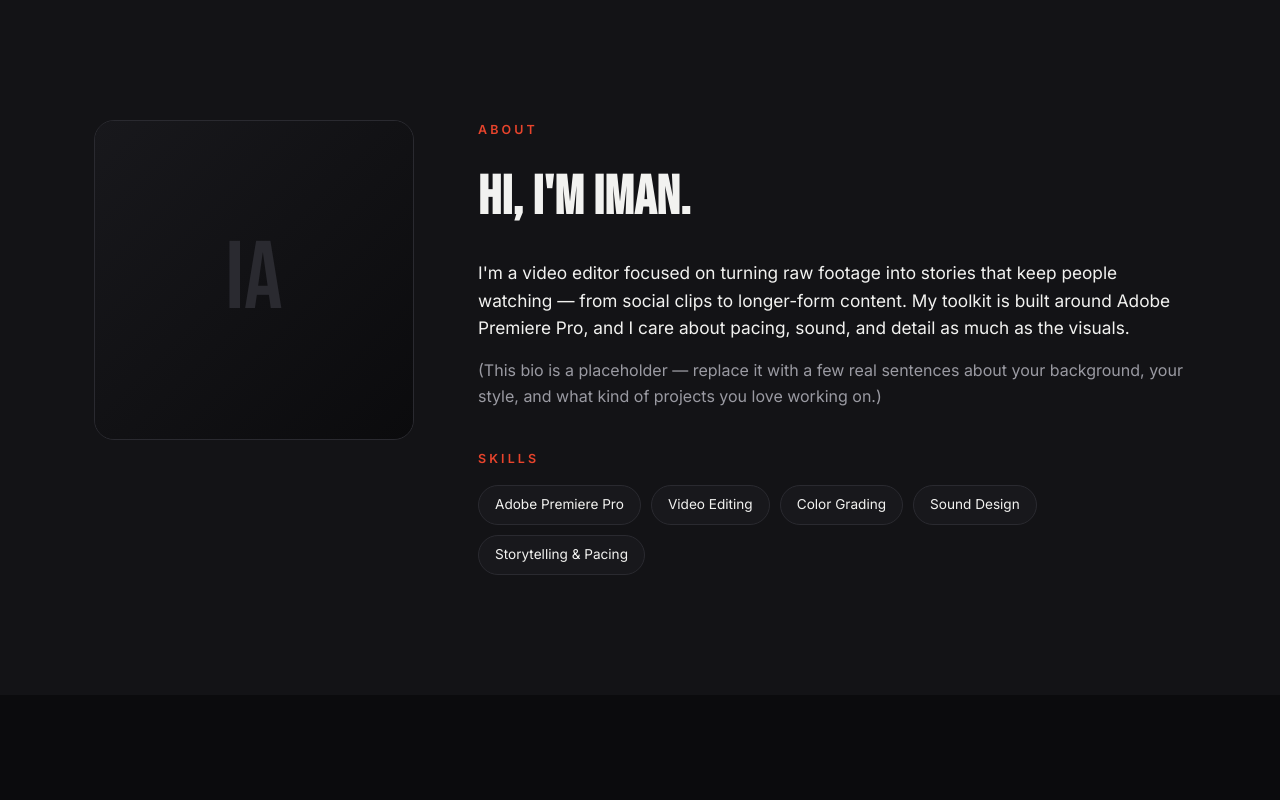
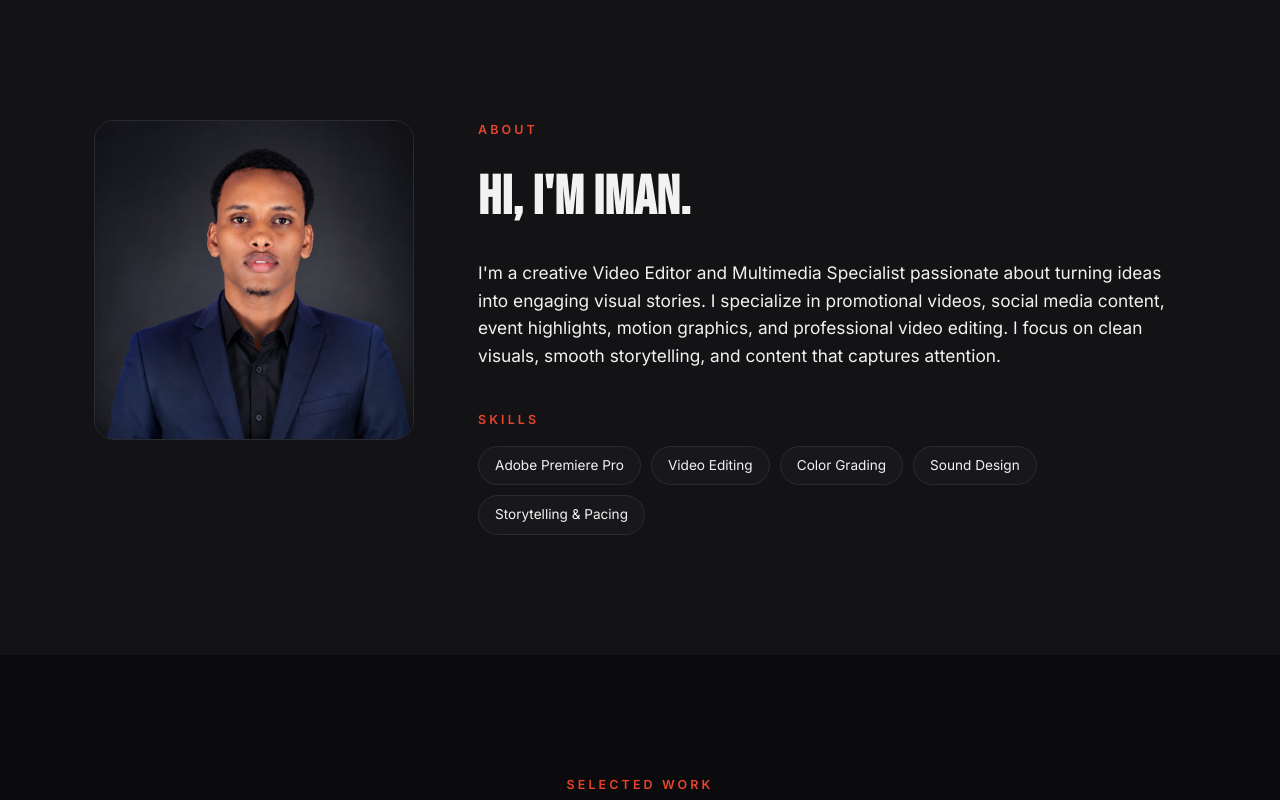
Before and after one commit to Iman-Abdi/My-Portfolio, a plain HTML site: page index.html in a window 1280 px wide. Shown: the part 800-1600 px from the top of the page. Drawn offline with Linux system fonts and the light colour scheme.

Commit message:
Add real profile photo, bio, and contact details
Replace placeholder avatar with actual profile photo, fill in the
real bio text, and set the email and WhatsApp contact links.

Co-Authored-By: Claude Sonnet 5 <noreply@anthropic.com>
Claude-Session: https://claude.ai/code/session_0113gbWwC4xCSjy3FRZKQPug

```diff
--- a/index.html
+++ b/index.html
@@ -55,22 +55,17 @@
     <div class="container about-grid">
       <div class="about-media reveal">
         <div class="avatar-frame">
-          <!-- Placeholder avatar. Replace assets/img/profile.jpg with a real photo and update the <img> below. -->
-          <div class="avatar-placeholder">IA</div>
+          <img src="assets/img/profile.jpg" alt="Iman Abdi Abdullahi" class="avatar-photo">
         </div>
       </div>
       <div class="about-copy reveal">
         <p class="section-label">About</p>
         <h2 class="section-title">Hi, I'm Iman.</h2>
-        <!-- PLACEHOLDER BIO — replace with your own 2-4 line bio. -->
         <p class="lead">
-          I'm a video editor focused on turning raw footage into stories that keep people watching —
-          from social clips to longer-form content. My toolkit is built around Adobe Premiere Pro,
-          and I care about pacing, sound, and detail as much as the visuals.
-        </p>
-        <p class="muted">
-          (This bio is a placeholder — replace it with a few real sentences about your background,
-          your style, and what kind of projects you love working on.)
+          I'm a creative Video Editor and Multimedia Specialist passionate about turning ideas into
+          engaging visual stories. I specialize in promotional videos, social media content, event
+          highlights, motion graphics, and professional video editing. I focus on clean visuals,
+          smooth storytelling, and content that captures attention.
         </p>
 
         <div class="skills">
@@ -170,18 +165,17 @@
       <p class="muted center reveal">Have a project in mind? Reach out and let's talk.</p>
 
       <div class="contact-grid reveal">
-        <a href="mailto:your.email@example.com" class="contact-card">
+        <a href="mailto:iimaancabdi629@gmail.com" class="contact-card">
           <span class="contact-icon">&#9993;</span>
           <span class="contact-label">Email</span>
-          <span class="contact-value">your.email@example.com</span>
+          <span class="contact-value">iimaancabdi629@gmail.com</span>
         </a>
-        <a href="https://wa.me/000000000000" class="contact-card" target="_blank" rel="noopener">
+        <a href="https://wa.me/252906299125" class="contact-card" target="_blank" rel="noopener">
           <span class="contact-icon">&#9742;</span>
           <span class="contact-label">WhatsApp</span>
-          <span class="contact-value">+000 000 000000</span>
+          <span class="contact-value">+252 90 629 9125</span>
         </a>
       </div>
-      <!-- Update the email and WhatsApp link/number above with your real contact info. -->
     </div>
   </section>
 
--- a/styles.css
+++ b/styles.css
@@ -247,13 +247,9 @@ section { position: relative; padding: 120px 0; z-index: 1; }
   border: 1px solid var(--border);
   background: var(--surface);
 }
-.avatar-placeholder {
+.avatar-photo {
   width: 100%; height: 100%;
-  display: flex; align-items: center; justify-content: center;
-  font-family: var(--font-display);
-  font-size: 6rem;
-  color: var(--border);
-  background: linear-gradient(135deg, var(--surface), var(--bg));
+  object-fit: cover;
 }
 .skills { margin-top: 8px; }
 .skill-tags { display: flex; flex-wrap: wrap; gap: 10px; }
```
Also changed, not shown: assets/img/profile.jpg (added).
